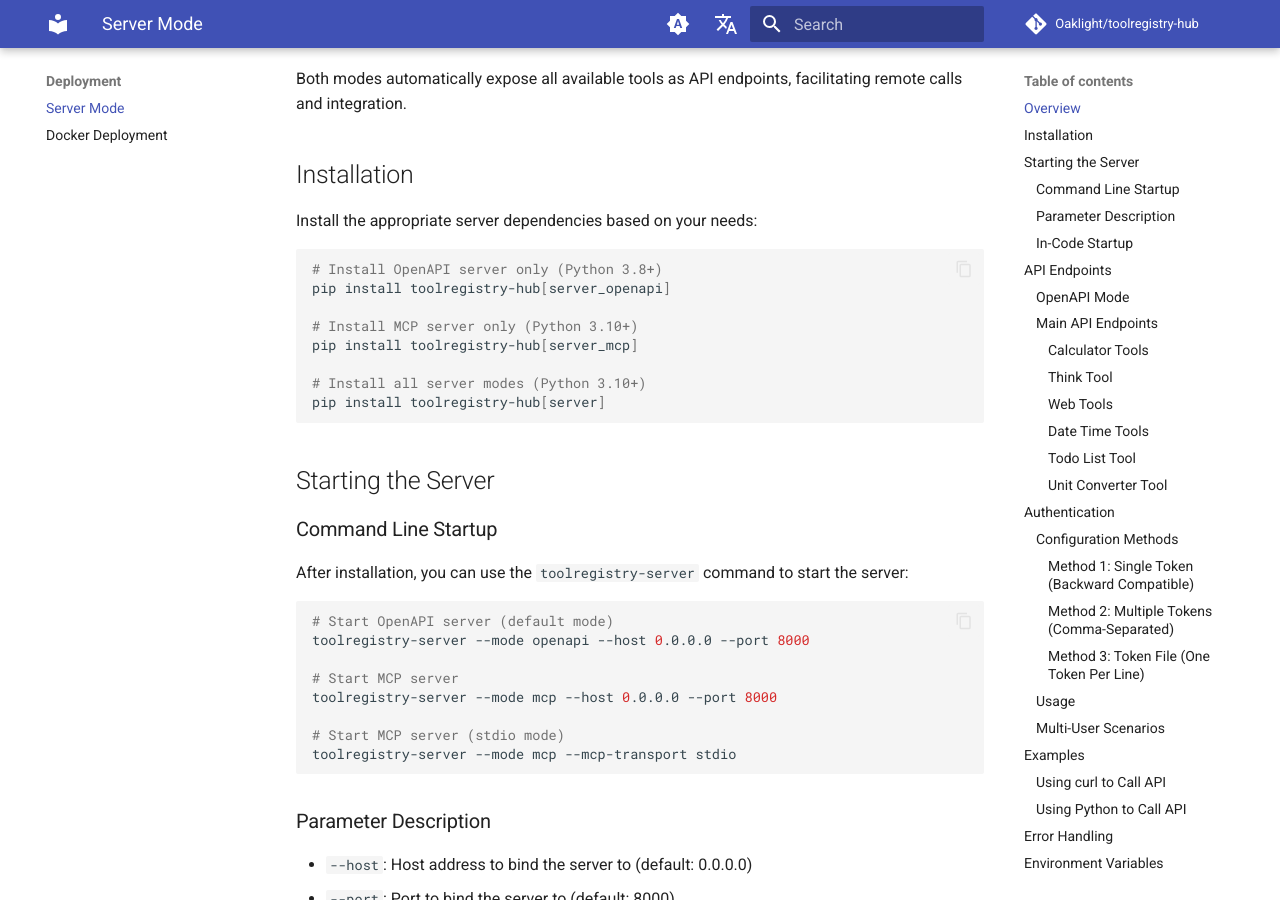
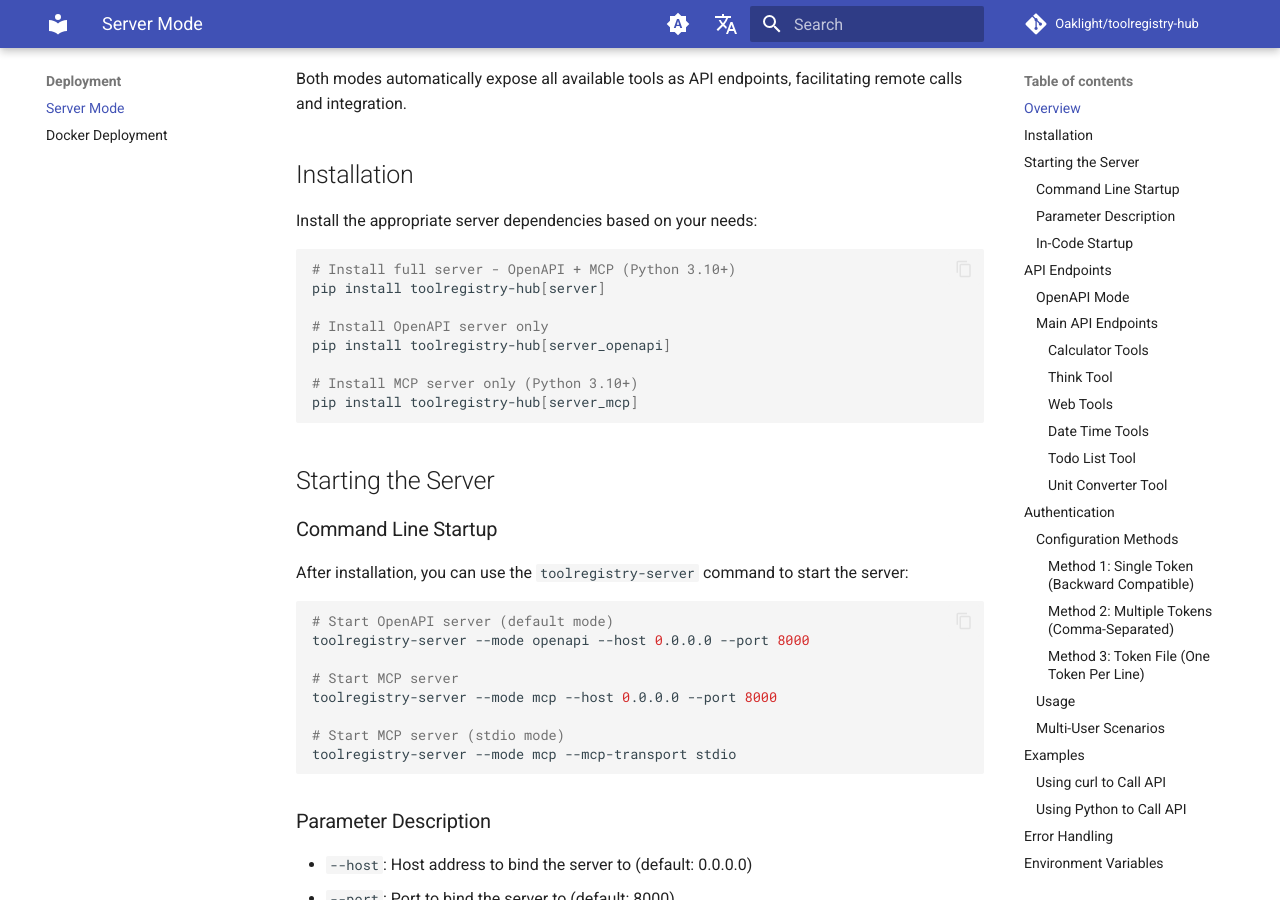
Before and after one commit to Oaklight/toolregistry-hub, an MkDocs documentation site: the page built from docs/server.md, in a window 1280 px wide and 900 px high, scrolled down 421 px. Built offline with MkDocs 1.6.1 and Material for MkDocs 9.7.7, drawn with Linux system fonts in a browser that asks for light colours; comment, search, counter and statistics services are not loaded.

Commit message:
docs: update server installation options order
- Put full server (server) first as the recommended option
- Remove Python version annotation from server_openapi
- Align with pyproject.toml dependency restructuring

````diff
--- a/docs/server.md
+++ b/docs/server.md
@@ -16,14 +16,14 @@ Both modes automatically expose all available tools as API endpoints, facilitati
 Install the appropriate server dependencies based on your needs:
 
 ```bash
-# Install OpenAPI server only (Python 3.8+)
+# Install full server - OpenAPI + MCP (Python 3.10+)
+pip install toolregistry-hub[server]
+
+# Install OpenAPI server only
 pip install toolregistry-hub[server_openapi]
 
 # Install MCP server only (Python 3.10+)
 pip install toolregistry-hub[server_mcp]
-
-# Install all server modes (Python 3.10+)
-pip install toolregistry-hub[server]
 ```
 
 ## Starting the Server
````
